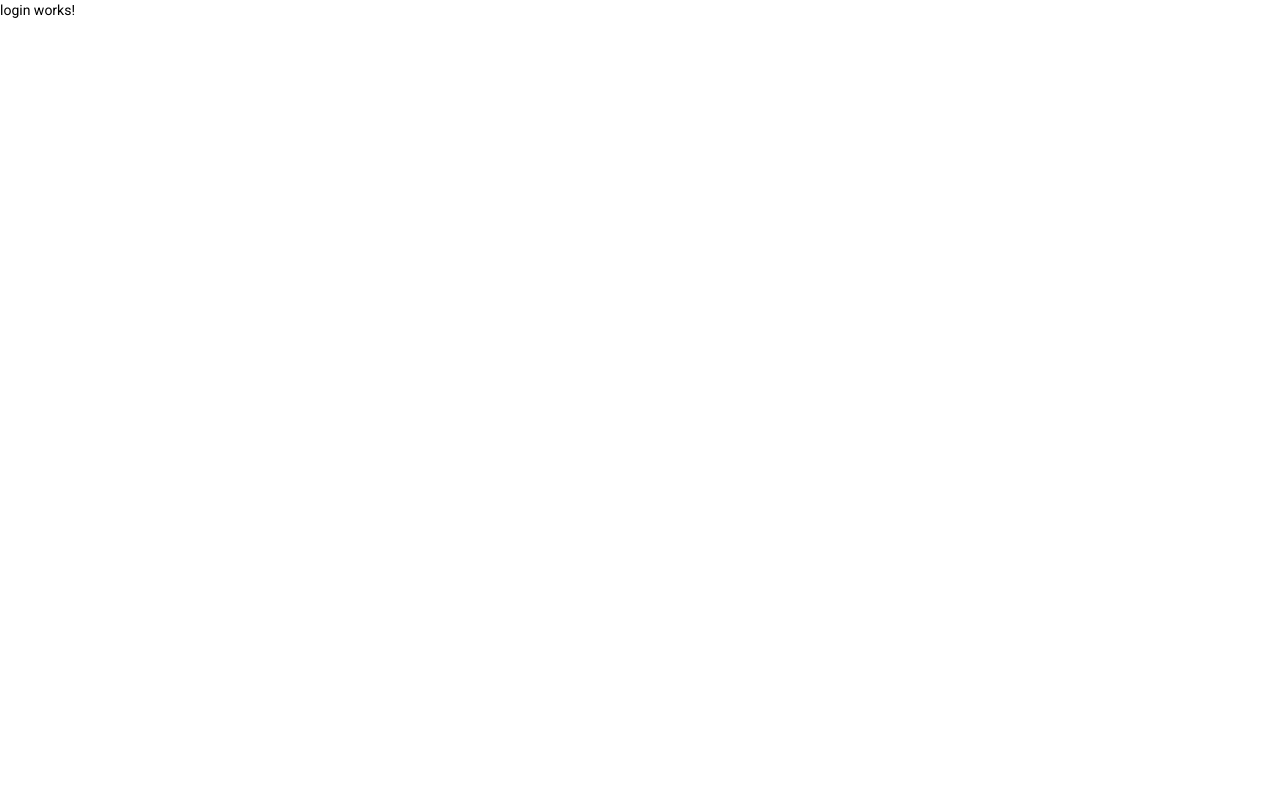
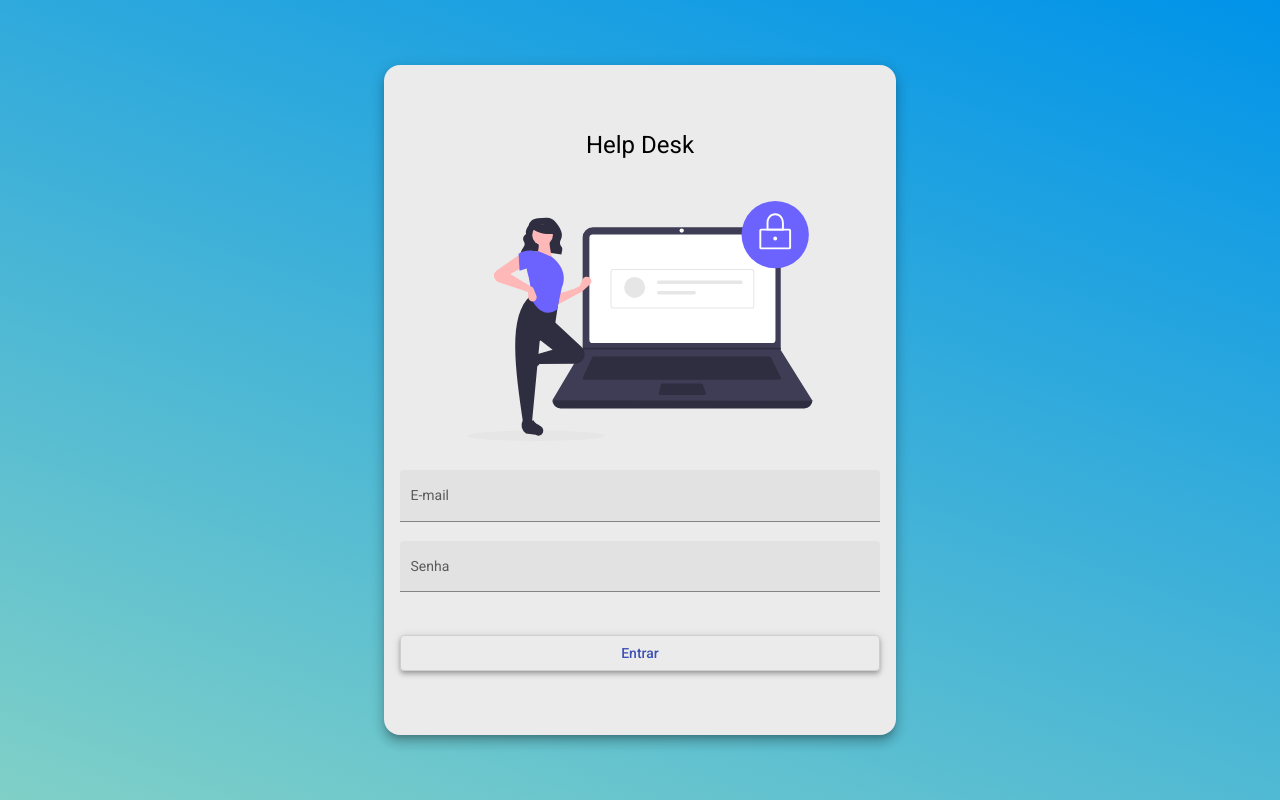
Before and after one commit to Alextony-cloud/helpdesk-front, an Angular app: page /login in a window 1280 px wide. Built offline with nearby package versions, Linux system fonts and the light colour scheme.

Commit message:
HTML e CSS para LOGIN

```diff
--- a/src/app/components/login/login.component.css
+++ b/src/app/components/login/login.component.css
@@ -0,0 +1,35 @@
+.container{
+    height: 100%;
+    background-color: #0093E9;
+    background-image: linear-gradient(200deg, #0093E9 0%, #80D0C7 100%);
+    display: flex;
+    align-items: center;
+    justify-content: center;
+}
+
+.form{
+    width: 30rem;
+    margin: auto;
+    background-color: rgb(235, 235, 235);
+    padding: 4rem 1rem;
+    border-radius: 1rem;
+}
+
+h1{
+    width: 100%;
+    text-align: center;
+}
+
+img{
+    height: 15rem;
+    width: 100%;
+    margin:1.5rem auto 1.5rem auto;
+}
+
+.full-width{
+    width: 100%;
+}
+
+button{
+    margin-top: 1.5rem;
+}
--- a/src/app/components/login/login.component.html
+++ b/src/app/components/login/login.component.html
@@ -1 +1,15 @@
-<p>login works!</p>
+<div class="container">
+    <form class="form mat-elevation-z8" >
+        <h1>Help Desk</h1>
+        <img src="assets/img/login-image.svg" alt="">
+        <mat-form-field class="full-width" appearance="fill">
+          <mat-label>E-mail</mat-label>
+          <input matInput placeholder="Ex. fulano@mail.com">
+        </mat-form-field>
+        <mat-form-field class="full-width" appearance="fill">
+            <mat-label>Senha</mat-label>
+            <input type="password" matInput placeholder="Ex. 123">
+        </mat-form-field>
+            <button class="full-width mat-elevation-z4" mat-stroked-button color="primary">Entrar</button>
+      </form>
+</div>
```
Also changed, not shown: src/assets/img/login-image.svg (added).
